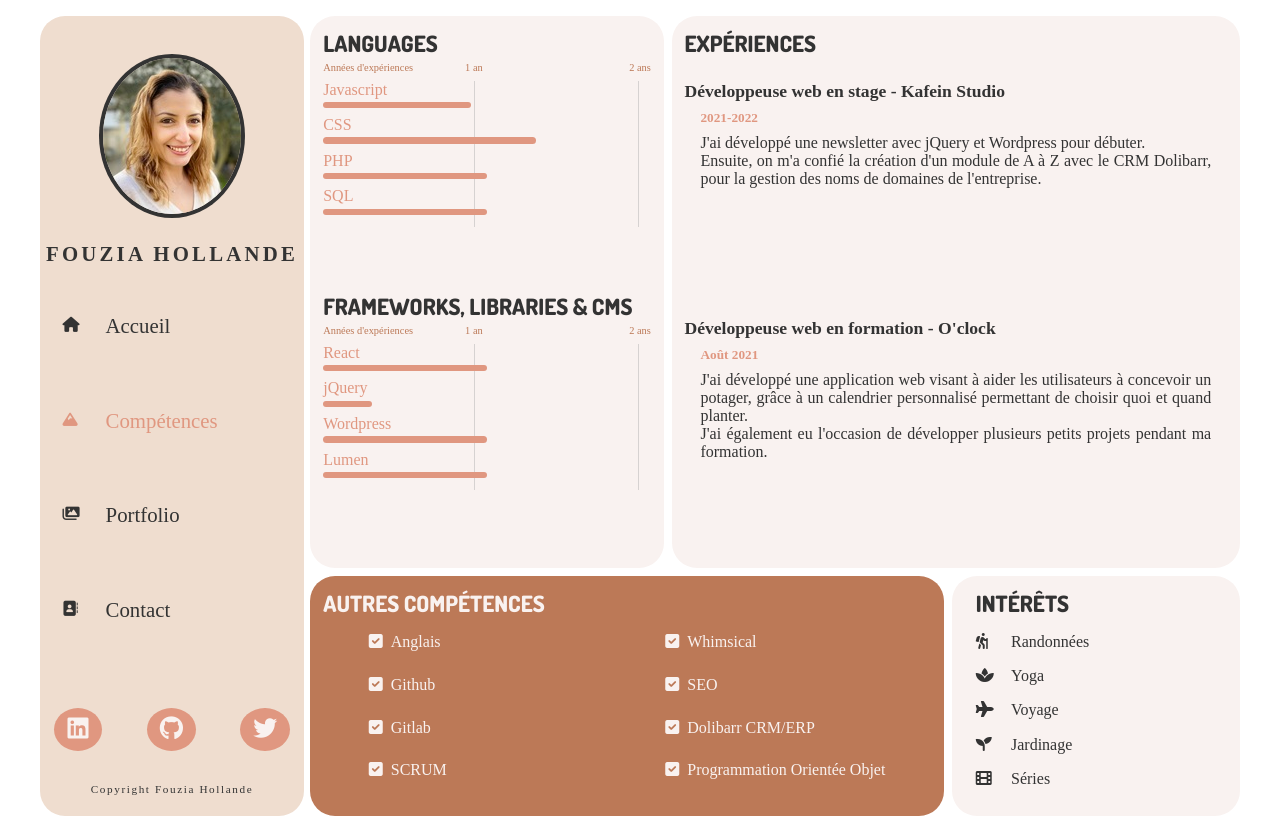
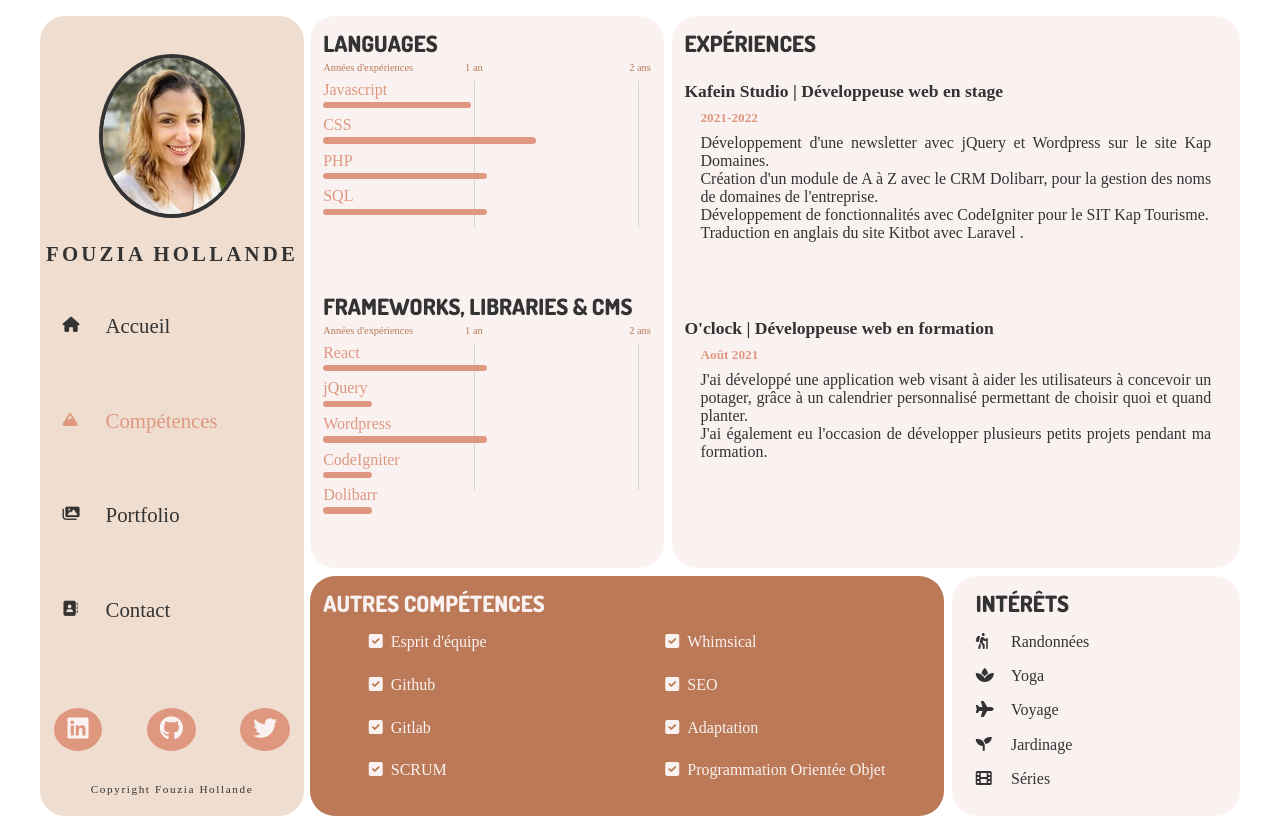
Before and after one commit to Fouzia33/portfolio-react, a React (Create React App) app: page /competences in a window 1280 px wide. Built offline with nearby package versions, Linux system fonts and the light colour scheme; a web font is replaced by a local one.

Commit message:
updating data

```diff
--- a/src/components/knowledges/Experiences.js
+++ b/src/components/knowledges/Experiences.js
@@ -6,14 +6,16 @@ const Experiences = () => {
             <h3>Expériences</h3>
 
             <div className="exp-1">
-                <h4>Développeuse web en stage - Kafein Studio</h4>
+                <h4>Kafein Studio | Développeuse web en stage </h4>
                 <h5>2021-2022</h5>
-                <p>J'ai développé une newsletter avec jQuery et Wordpress pour débuter.</p>
-                <p>Ensuite, on m'a confié la création d'un module de A à Z avec le CRM Dolibarr, pour la gestion des noms de domaines de l'entreprise.</p>
+                <p>Développement d'une newsletter avec jQuery et Wordpress sur le site Kap Domaines.</p>
+                <p>Création d'un module de A à Z avec le CRM Dolibarr, pour la gestion des noms de domaines de l'entreprise.</p>
+                <p>Développement de fonctionnalités avec CodeIgniter pour le SIT Kap Tourisme.</p>
+                <p>Traduction en anglais du site Kitbot avec Laravel .</p>
             </div>
 
             <div className="exp-2">
-                <h4>Développeuse web en formation - O'clock</h4>
+                <h4>O'clock | Développeuse web en formation </h4>
                 <h5>Août 2021</h5>
                 <p>J'ai développé une application web visant à aider les utilisateurs à concevoir un potager, grâce à un calendrier personnalisé permettant de choisir quoi et quand planter.</p>
                 <p>J'ai également eu l'occasion de développer plusieurs petits projets pendant ma formation.</p>
--- a/src/components/knowledges/Languages.js
+++ b/src/components/knowledges/Languages.js
@@ -13,7 +13,8 @@ class Languages extends Component {
             {id: 1, value: "React", xp:1},
             {id: 2, value: "jQuery", xp:0.3},
             {id: 3, value: "Wordpress", xp:1},
-            {id: 4, value: "Lumen", xp:1}
+            {id: 4, value: "CodeIgniter", xp:0.3},
+            {id: 4, value: "Dolibarr", xp:0.3},
         ]
     }
 
--- a/src/components/knowledges/OtherSkills.js
+++ b/src/components/knowledges/OtherSkills.js
@@ -7,7 +7,7 @@ const OtherSkills = () => {
             <div className="list">
 
                 <ul>
-                    <li><i className='fas fa-check-square'></i>Anglais</li>
+                    <li><i className='fas fa-check-square'></i>Esprit d'équipe</li>
                     <li><i className='fas fa-check-square'></i>Github</li>
                     <li><i className='fas fa-check-square'></i>Gitlab</li>
                     <li><i className='fas fa-check-square'></i>SCRUM</li>
@@ -16,7 +16,7 @@ const OtherSkills = () => {
                 <ul>
                     <li><i className='fas fa-check-square'></i>Whimsical</li>
                     <li><i className='fas fa-check-square'></i>SEO</li>
-                    <li><i className='fas fa-check-square'></i>Dolibarr CRM/ERP</li>
+                    <li><i className='fas fa-check-square'></i>Adaptation</li>
                     <li><i className='fas fa-check-square'></i>Programmation Orientée Objet</li>
                 </ul>
 
--- a/src/components/portfolio/ProjectList.js
+++ b/src/components/portfolio/ProjectList.js
@@ -7,7 +7,7 @@ export default class ProjectList extends Component {
         projects:portfolioData,
         radios: [
             {id: 1, value: "javascript"},
-            {id: 1, value: "css"},
+            {id: 1, value: "scss"},
             {id: 1, value: "php"},
             {id: 1, value: "react"},
         ],
--- a/src/pages/Home.js
+++ b/src/pages/Home.js
@@ -8,8 +8,8 @@ const Home = () => {
             <div className="homeContent">
                 <div className="content">
                     <h1>Fouzia Hollande</h1>
-                    <h2>Développeuse web fullstack</h2>
-                    <h3>Spécialisée React</h3>
+                    <h2>Développeuse web</h2>
+                    <h3>React et PHP</h3>
                     <div className="pdf">
                         <a href="./media/CV.pdf" target="_blank">Télécharger CV</a>
                     </div>
```
Also changed, not shown: src/data/portfolioData.js (+11 -11 lines), 1 other file (tests, documents, lock files or other folders).
